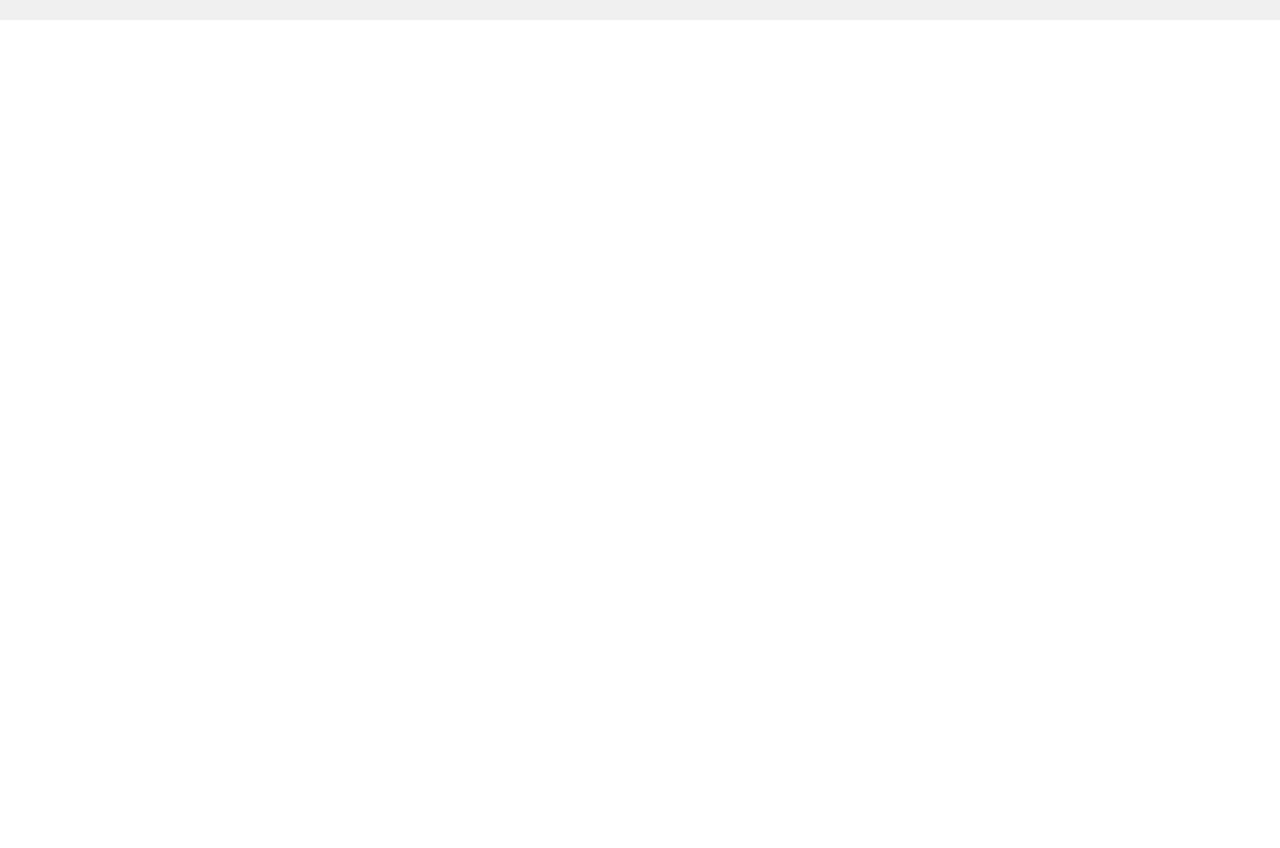
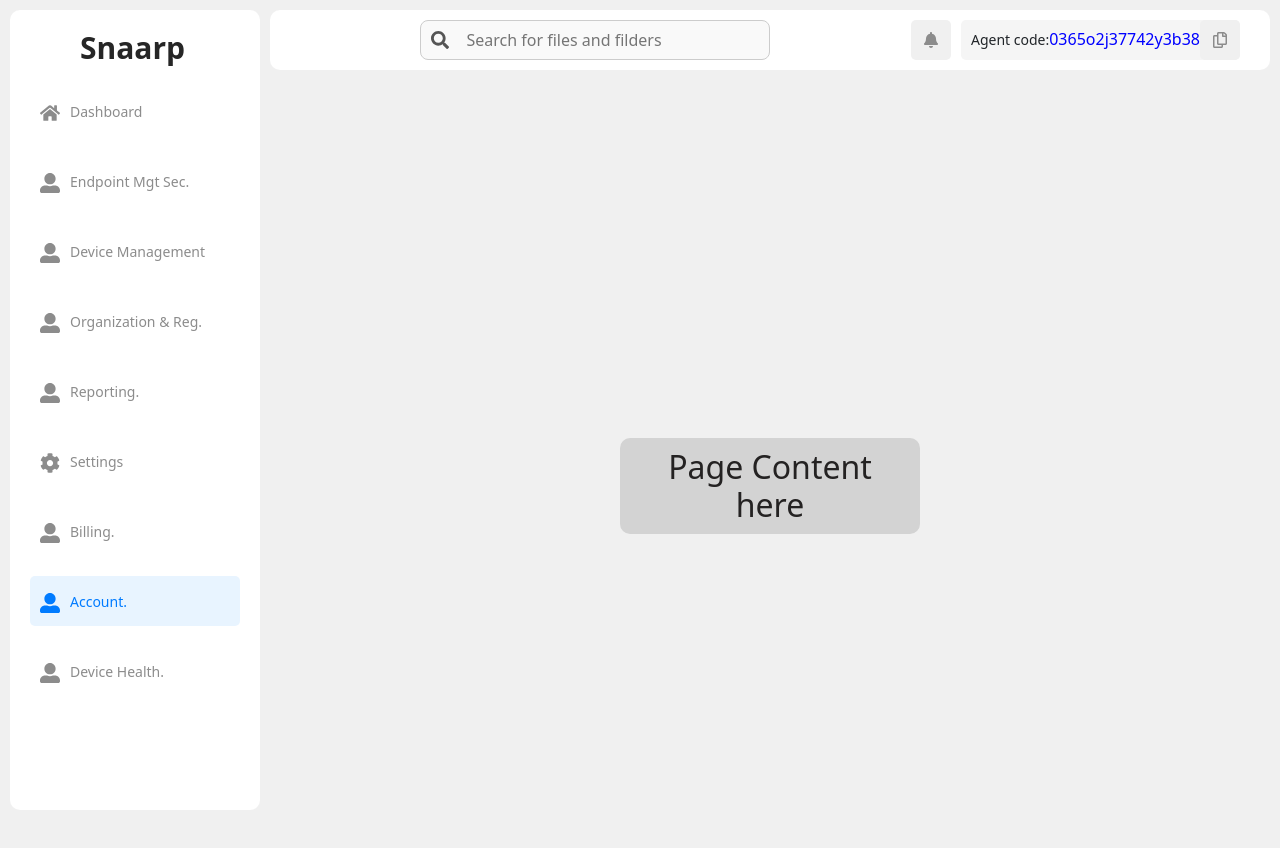
Before and after one commit to Peterzolo/Snaarp-Dashboard, a React (Vite) app: page /account in a window 1280 px wide. Before the commit this address had no page. Shown: the top 848 px of the page. Before the commit the page ends 800 px from the top, so only its background shows below. Built offline with nearby package versions, Linux system fonts and the light colour scheme.

Commit message:
Sidebar items
Modified the side bar items and active link

```diff
--- a/src/App.tsx
+++ b/src/App.tsx
@@ -9,19 +9,30 @@ import styled, { ThemeProvider } from 'styled-components';
 import { theme } from './utils/theme';
 import { HomePage } from './Screens/dashboard/Home/HomePage';
 import { DeviceManagement } from './Screens/dashboard/DeviceManagement';
+import { Organization } from './Screens/dashboard/Organization/Organization.';
+import { Settings } from './Screens/dashboard/Setting/Settings';
+import { Reporting } from './Screens/dashboard/Reporting/Reporting';
+import { Billing } from './Screens/dashboard/Billing/Billing';
+import { Account } from './Screens/dashboard/Account/Account';
+import { EndpointMgt } from './Screens/dashboard/EndpointMgt/EndpointMgt';
+import { Devicehealth } from './Screens/dashboard/DeviceHealth/DeviceHealth';
 
 function App() {
-  console.log('Theme:', theme);
-
   return (
     <ThemeProvider theme={theme}>
       <Router>
         <MainWrapper>
           <Routes>
-            {/* Define your routes here */}
+            <Route path="/organization" element={<Organization />} />
+            <Route path="/endpoint-mgt" element={<EndpointMgt />} />
+            <Route path="/account" element={<Account />} />
+            <Route path="/billing" element={<Billing />} />
+            <Route path="/reporting" element={<Reporting />} />
+            <Route path="/organization" element={<Organization />} />
+            <Route path="/device-health" element={<Devicehealth />} />
             <Route path="/device-management" element={<DeviceManagement />} />
+            <Route path="/setting" element={<Settings />} />
             <Route path="/" element={<HomePage />} />
-            {/* Add more routes as needed */}
           </Routes>
         </MainWrapper>
       </Router>
--- a/src/Layouts/DashboardLayout/DashboardLayoutComponents/Sidebar/components/SideBarItems.tsx
+++ b/src/Layouts/DashboardLayout/DashboardLayoutComponents/Sidebar/components/SideBarItems.tsx
@@ -1,32 +1,35 @@
 import React from 'react';
-import { Link } from 'react-router-dom';
+import { Link, useLocation } from 'react-router-dom';
 import { FaHome, FaUserAlt, FaCog } from 'react-icons/fa';
 import styled from 'styled-components';
 
 const sidebarItems = [
   { title: 'Dashboard', icon: <FaHome />, link: '/' },
-  { title: 'Organization & Reg.', icon: <FaUserAlt />, link: '#' },
-  { title: 'Settings', icon: <FaCog />, link: '#' },
-  { title: 'Reporting.', icon: <FaUserAlt />, link: '#' },
-  { title: 'Billing', icon: <FaUserAlt />, link: '#' },
-  { title: 'Account', icon: <FaUserAlt />, link: '#' },
-  { title: 'Device Health', icon: <FaUserAlt />, link: '#' },
-  { title: 'End Point Mgt Security', icon: <FaUserAlt />, link: '#' },
+  { title: 'Endpoint Mgt Sec.', icon: <FaUserAlt />, link: '/endpoint-mgt' },
   {
     title: 'Device Management',
     icon: <FaUserAlt />,
     link: '/device-management',
   },
-  { title: 'Website Block', icon: <FaUserAlt />, link: '#' },
-  { title: 'Settings', icon: <FaUserAlt />, link: '#' },
+  { title: 'Organization & Reg.', icon: <FaUserAlt />, link: '/organization' },
+  { title: 'Reporting.', icon: <FaUserAlt />, link: '/reporting' },
+  { title: 'Settings', icon: <FaCog />, link: '/setting' },
+  { title: 'Billing.', icon: <FaUserAlt />, link: '/billing' },
+  { title: 'Account.', icon: <FaUserAlt />, link: '/account' },
+  { title: 'Device Health.', icon: <FaUserAlt />, link: '/device-health' },
 ];
 
 export const SidebarItems = () => {
+  const location = useLocation();
+
   return (
     <SidebarItemsList>
       {sidebarItems.map((item, index) => (
         <SidebarItem key={index}>
-          <SidebarLink to={item.link}>
+          <SidebarLink
+            to={item.link}
+            $isActive={location.pathname === item.link}
+          >
             <SidebarIcon>{item.icon}</SidebarIcon>
             <SidebarTitle>{item.title}</SidebarTitle>
           </SidebarLink>
@@ -49,15 +52,17 @@ const SidebarItem = styled.li`
   margin-bottom: 20px;
 `;
 
-const SidebarLink = styled(Link)`
+const SidebarLink = styled(Link)<{ $isActive: boolean }>`
   display: flex;
   align-items: center;
   text-decoration: none;
-  color: #8c8c8c;
+  color: ${(props) => (props.$isActive ? '#007bff' : '#8c8c8c')};
+  background-color: ${(props) => (props.$isActive ? '#e8f4ff' : 'transparent')};
   border-radius: 5px;
+  padding: 10px;
 
   &:hover {
-    background-color: #f0f0f0;
+    background-color: ${(props) => (props.$isActive ? '#e8f4ff' : '#f0f0f0')};
   }
 `;
 
@@ -67,6 +72,6 @@ const SidebarIcon = styled.div`
 `;
 
 const SidebarTitle = styled.span`
-  font-size: 16px;
+  font-size: 14px;
   font-weight: 500;
 `;
--- /dev/null
+++ b/src/Screens/dashboard/Account/Account.tsx
@@ -0,0 +1,30 @@
+import React from 'react';
+import styled from 'styled-components';
+import { DashboardLayout } from '../../../Layouts';
+
+export const Account = () => {
+  return (
+    <DashboardLayout>
+      <MainWrapper>
+        <Text>Page Content here</Text>
+      </MainWrapper>
+    </DashboardLayout>
+  );
+};
+
+const MainWrapper = styled.div`
+  display: flex;
+  align-items: center;
+  justify-content: center;
+  height: 100vh;
+  margin: 0 auto;
+`;
+
+const Text = styled.h2`
+  color: #242222;
+  width: 300px;
+  text-align: center;
+  background-color: lightgray;
+  padding: 10px;
+  border-radius: 10px;
+`;
--- /dev/null
+++ b/src/Screens/dashboard/Billing/Billing.tsx
@@ -0,0 +1,30 @@
+import React from 'react';
+import styled from 'styled-components';
+import { DashboardLayout } from '../../../Layouts';
+
+export const Billing = () => {
+  return (
+    <DashboardLayout>
+      <MainWrapper>
+        <Text>Page Content here</Text>
+      </MainWrapper>
+    </DashboardLayout>
+  );
+};
+
+const MainWrapper = styled.div`
+  display: flex;
+  align-items: center;
+  justify-content: center;
+  height: 100vh;
+  margin: 0 auto;
+`;
+
+const Text = styled.h2`
+  color: #242222;
+  width: 300px;
+  text-align: center;
+  background-color: lightgray;
+  padding: 10px;
+  border-radius: 10px;
+`;
--- /dev/null
+++ b/src/Screens/dashboard/DeviceHealth/DeviceHealth.tsx
@@ -0,0 +1,30 @@
+import React from 'react';
+import styled from 'styled-components';
+import { DashboardLayout } from '../../../Layouts';
+
+export const Devicehealth = () => {
+  return (
+    <DashboardLayout>
+      <MainWrapper>
+        <Text>Page Content here</Text>
+      </MainWrapper>
+    </DashboardLayout>
+  );
+};
+
+const MainWrapper = styled.div`
+  display: flex;
+  align-items: center;
+  justify-content: center;
+  height: 100vh;
+  margin: 0 auto;
+`;
+
+const Text = styled.h2`
+  color: #242222;
+  width: 300px;
+  text-align: center;
+  background-color: lightgray;
+  padding: 10px;
+  border-radius: 10px;
+`;
--- /dev/null
+++ b/src/Screens/dashboard/EndpointMgt/EndpointMgt.tsx
@@ -0,0 +1,30 @@
+import React from 'react';
+import styled from 'styled-components';
+import { DashboardLayout } from '../../../Layouts';
+
+export const EndpointMgt = () => {
+  return (
+    <DashboardLayout>
+      <MainWrapper>
+        <Text>Page Content here</Text>
+      </MainWrapper>
+    </DashboardLayout>
+  );
+};
+
+const MainWrapper = styled.div`
+  display: flex;
+  align-items: center;
+  justify-content: center;
+  height: 100vh;
+  margin: 0 auto;
+`;
+
+const Text = styled.h2`
+  color: #242222;
+  width: 300px;
+  text-align: center;
+  background-color: lightgray;
+  padding: 10px;
+  border-radius: 10px;
+`;
--- /dev/null
+++ b/src/Screens/dashboard/Organization/Organization..tsx
@@ -0,0 +1,30 @@
+import React from 'react';
+import styled from 'styled-components';
+import { DashboardLayout } from '../../../Layouts';
+
+export const Organization = () => {
+  return (
+    <DashboardLayout>
+      <MainWrapper>
+        <Text>Page Content here</Text>
+      </MainWrapper>
+    </DashboardLayout>
+  );
+};
+
+const MainWrapper = styled.div`
+  display: flex;
+  align-items: center;
+  justify-content: center;
+  height: 100vh;
+  margin: 0 auto;
+`;
+
+const Text = styled.h2`
+  color: #242222;
+  width: 300px;
+  text-align: center;
+  background-color: lightgray;
+  padding: 10px;
+  border-radius: 10px;
+`;
--- /dev/null
+++ b/src/Screens/dashboard/Reporting/Reporting.tsx
@@ -0,0 +1,30 @@
+import React from 'react';
+import styled from 'styled-components';
+import { DashboardLayout } from '../../../Layouts';
+
+export const Reporting = () => {
+  return (
+    <DashboardLayout>
+      <MainWrapper>
+        <Text>Page Content here</Text>
+      </MainWrapper>
+    </DashboardLayout>
+  );
+};
+
+const MainWrapper = styled.div`
+  display: flex;
+  align-items: center;
+  justify-content: center;
+  height: 100vh;
+  margin: 0 auto;
+`;
+
+const Text = styled.h2`
+  color: #242222;
+  width: 300px;
+  text-align: center;
+  background-color: lightgray;
+  padding: 10px;
+  border-radius: 10px;
+`;
--- /dev/null
+++ b/src/Screens/dashboard/Setting/Settings.tsx
@@ -0,0 +1,30 @@
+import React from 'react';
+import styled from 'styled-components';
+import { DashboardLayout } from '../../../Layouts';
+
+export const Settings = () => {
+  return (
+    <DashboardLayout>
+      <MainWrapper>
+        <Text>Page Content here</Text>
+      </MainWrapper>
+    </DashboardLayout>
+  );
+};
+
+const MainWrapper = styled.div`
+  display: flex;
+  align-items: center;
+  justify-content: center;
+  height: 100vh;
+  margin: 0 auto;
+`;
+
+const Text = styled.h2`
+  color: #242222;
+  width: 300px;
+  text-align: center;
+  background-color: lightgray;
+  padding: 10px;
+  border-radius: 10px;
+`;
```
